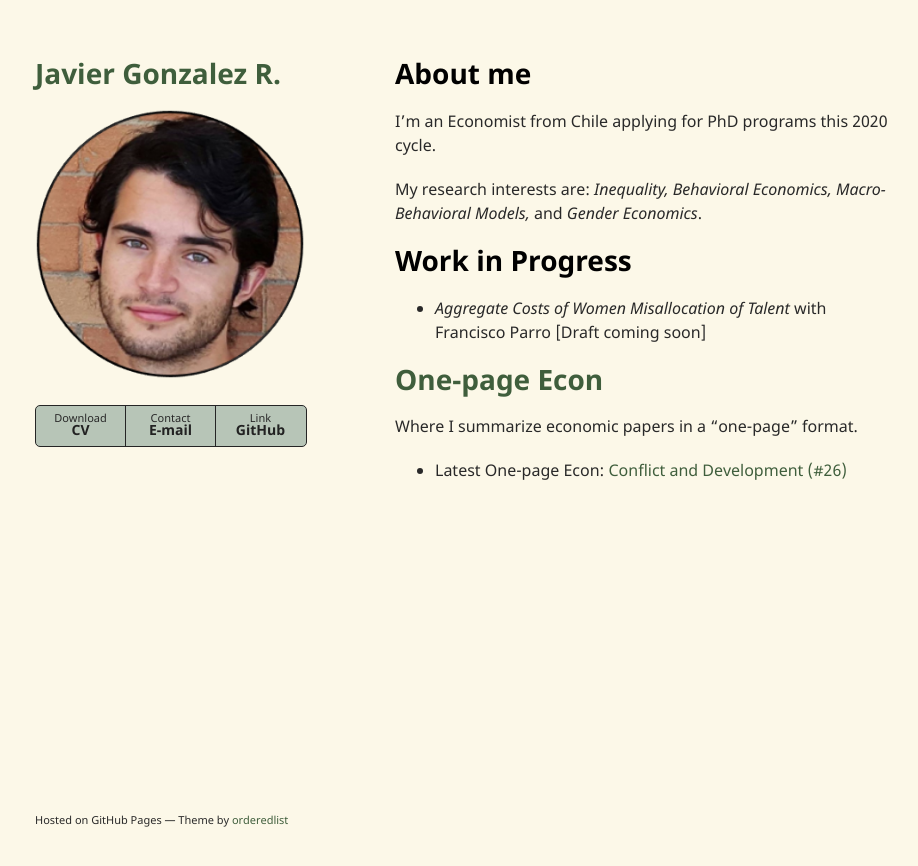
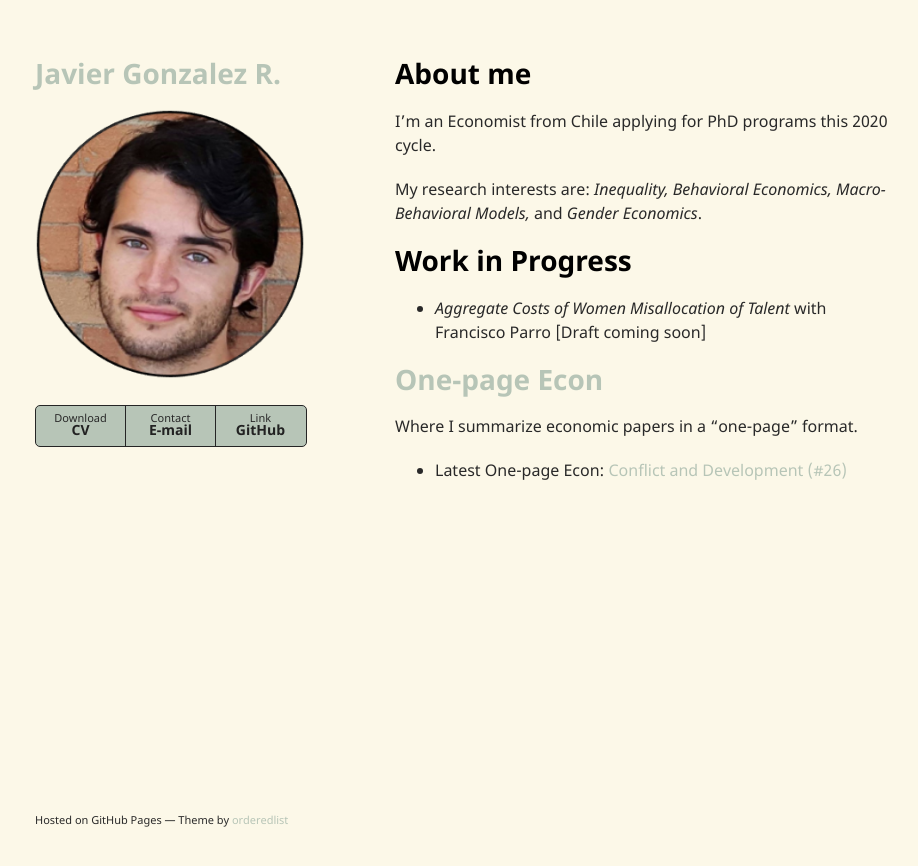
Before and after one commit to jjgecon/jjgecon.github.io, a Jekyll site: the page built from index.md, in a window 1280 px wide. Shown: the top 866 px of the page, without its empty margins (175-1093 px from the left). Built offline with Jekyll 4.4.1, drawn with Linux system fonts in a browser that asks for light colours; the repository's description, which GitHub fills in, is left out; our own code applies the rules of GitHub Pages for plain Markdown files.

Commit message:
Signed-off-by: jjgecon <javierj.g18@gmail.com>

```diff
--- a/_sass/jekyll-theme-minimal.scss
+++ b/_sass/jekyll-theme-minimal.scss
@@ -35,7 +35,7 @@ h3, h4, h5, h6 {
 }
 
 a {
-  color:#3f5e3c;
+  color:#b7c5b7;
   text-decoration:none;
 }
 
```
